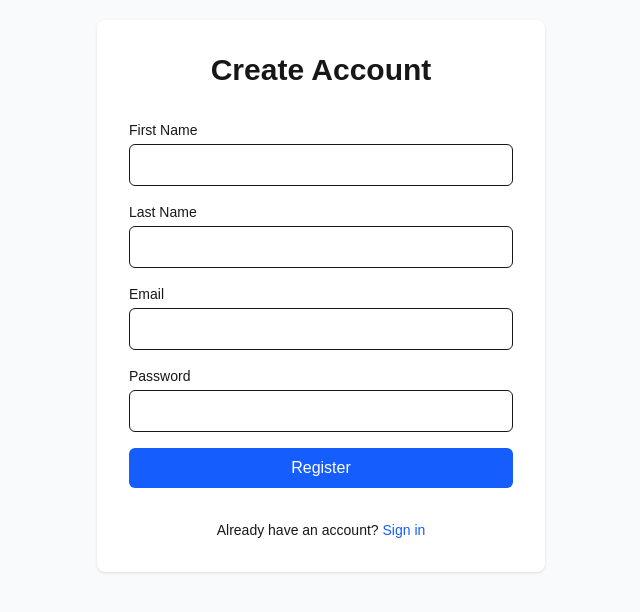
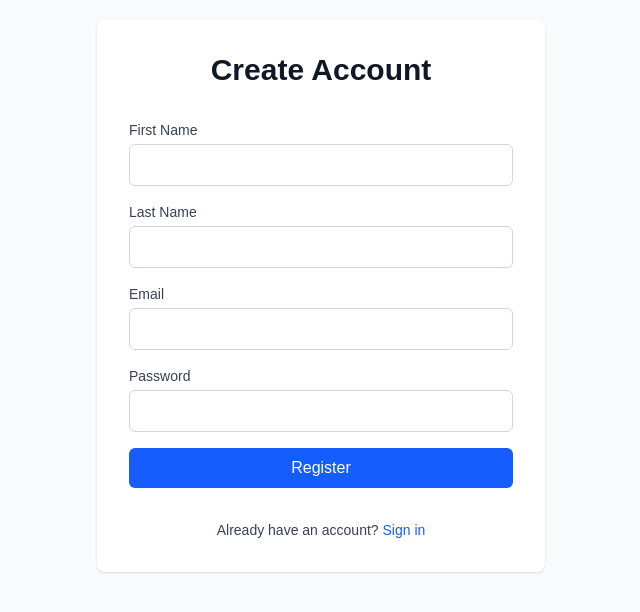
Before and after one commit to rauldevelops/latin-lite-cantina-app, a Next.js app: page /register in a window 1280 px wide. Shown: the part 104-716 px from the top of the page, without its empty margins (319-959 px from the left). Built offline with nearby package versions, Linux system fonts and the light colour scheme.

Commit message:
fixed styling on login/registration pages

```diff
--- a/src/app/login/page.tsx
+++ b/src/app/login/page.tsx
@@ -44,7 +44,7 @@ export default function LoginPage() {
   return (
     <div className="min-h-screen flex items-center justify-center bg-gray-50">
       <div className="max-w-md w-full space-y-8 p-8 bg-white rounded-lg shadow">
-        <h2 className="text-3xl font-bold text-center">Sign In</h2>
+        <h2 className="text-3xl font-bold text-center text-gray-900">Sign In</h2>
 
         {registered && (
           <div className="bg-green-100 text-green-700 p-3 rounded">
@@ -58,7 +58,7 @@ export default function LoginPage() {
 
         <form onSubmit={handleSubmit} className="space-y-4">
           <div>
-            <label htmlFor="email" className="block text-sm font-medium">
+            <label htmlFor="email" className="block text-sm font-medium text-gray-700">
               Email
             </label>
             <input
@@ -66,12 +66,12 @@ export default function LoginPage() {
               name="email"
               type="email"
               required
-              className="mt-1 w-full px-3 py-2 border rounded-md"
+              className="mt-1 w-full px-3 py-2 border border-gray-300 rounded-md text-gray-900"
             />
           </div>
 
           <div>
-            <label htmlFor="password" className="block text-sm font-medium">
+            <label htmlFor="password" className="block text-sm font-medium text-gray-700">
               Password
             </label>
             <input
@@ -79,7 +79,7 @@ export default function LoginPage() {
               name="password"
               type="password"
               required
-              className="mt-1 w-full px-3 py-2 border rounded-md"
+              className="mt-1 w-full px-3 py-2 border border-gray-300 rounded-md text-gray-900"
             />
           </div>
 
@@ -92,7 +92,7 @@ export default function LoginPage() {
           </button>
         </form>
 
-        <p className="text-center text-sm">
+        <p className="text-center text-sm text-gray-700">
           Don&apos;t have an account?{" "}
           <Link href="/register" className="text-blue-600 hover:underline">
             Register
--- a/src/app/register/page.tsx
+++ b/src/app/register/page.tsx
@@ -48,7 +48,7 @@ export default function RegisterPage() {
   return (
     <div className="min-h-screen flex items-center justify-center bg-gray-50">
       <div className="max-w-md w-full space-y-8 p-8 bg-white rounded-lg shadow">
-        <h2 className="text-3xl font-bold text-center">Create Account</h2>
+        <h2 className="text-3xl font-bold text-center text-gray-900">Create Account</h2>
 
         {error && (
           <div className="bg-red-100 text-red-700 p-3 rounded">{error}</div>
@@ -56,7 +56,7 @@ export default function RegisterPage() {
 
         <form onSubmit={handleSubmit} className="space-y-4">
           <div>
-            <label htmlFor="firstName" className="block text-sm font-medium">
+            <label htmlFor="firstName" className="block text-sm font-medium text-gray-700">
               First Name
             </label>
             <input
@@ -64,12 +64,12 @@ export default function RegisterPage() {
               name="firstName"
               type="text"
               required
-              className="mt-1 w-full px-3 py-2 border rounded-md"
+              className="mt-1 w-full px-3 py-2 border border-gray-300 rounded-md text-gray-900"
             />
           </div>
 
           <div>
-            <label htmlFor="lastName" className="block text-sm font-medium">
+            <label htmlFor="lastName" className="block text-sm font-medium text-gray-700">
               Last Name
             </label>
             <input
@@ -77,12 +77,12 @@ export default function RegisterPage() {
               name="lastName"
               type="text"
               required
-              className="mt-1 w-full px-3 py-2 border rounded-md"
+              className="mt-1 w-full px-3 py-2 border border-gray-300 rounded-md text-gray-900"
             />
           </div>
 
           <div>
-            <label htmlFor="email" className="block text-sm font-medium">
+            <label htmlFor="email" className="block text-sm font-medium text-gray-700">
               Email
             </label>
             <input
@@ -90,12 +90,12 @@ export default function RegisterPage() {
               name="email"
               type="email"
               required
-              className="mt-1 w-full px-3 py-2 border rounded-md"
+              className="mt-1 w-full px-3 py-2 border border-gray-300 rounded-md text-gray-900"
             />
           </div>
 
           <div>
-            <label htmlFor="password" className="block text-sm font-medium">
+            <label htmlFor="password" className="block text-sm font-medium text-gray-700">
               Password
             </label>
             <input
@@ -104,7 +104,7 @@ export default function RegisterPage() {
               type="password"
               required
               minLength={8}
-              className="mt-1 w-full px-3 py-2 border rounded-md"
+              className="mt-1 w-full px-3 py-2 border border-gray-300 rounded-md text-gray-900"
             />
           </div>
 
@@ -117,7 +117,7 @@ export default function RegisterPage() {
           </button>
         </form>
 
-        <p className="text-center text-sm">
+        <p className="text-center text-sm text-gray-700">
           Already have an account?{" "}
           <Link href="/login" className="text-blue-600 hover:underline">
             Sign in
```
